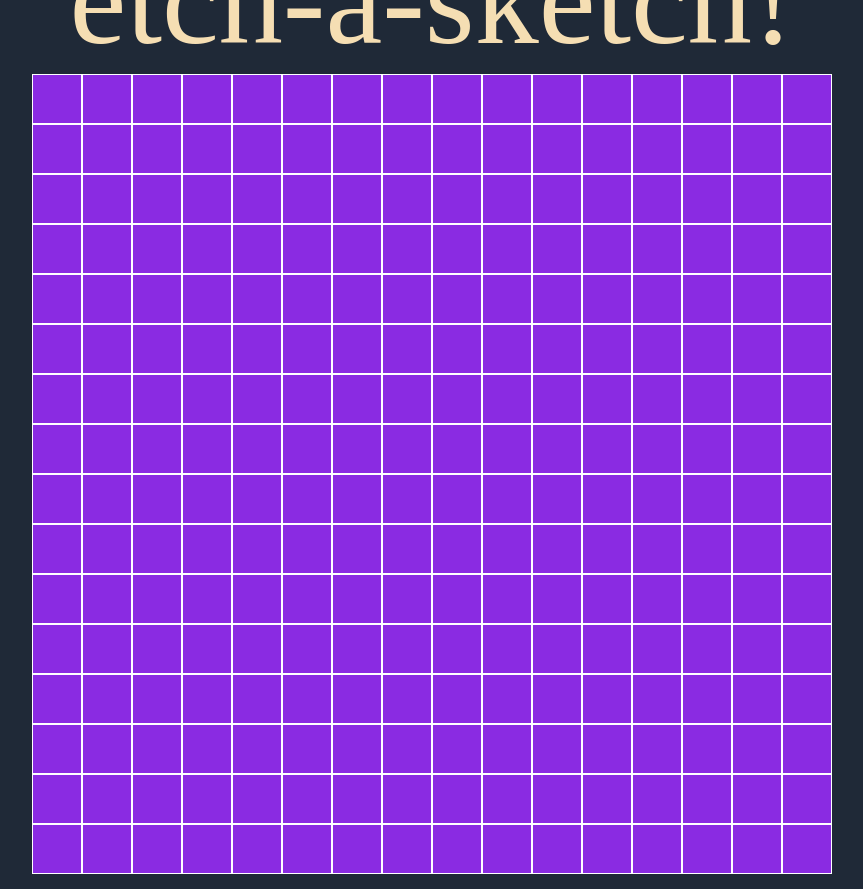
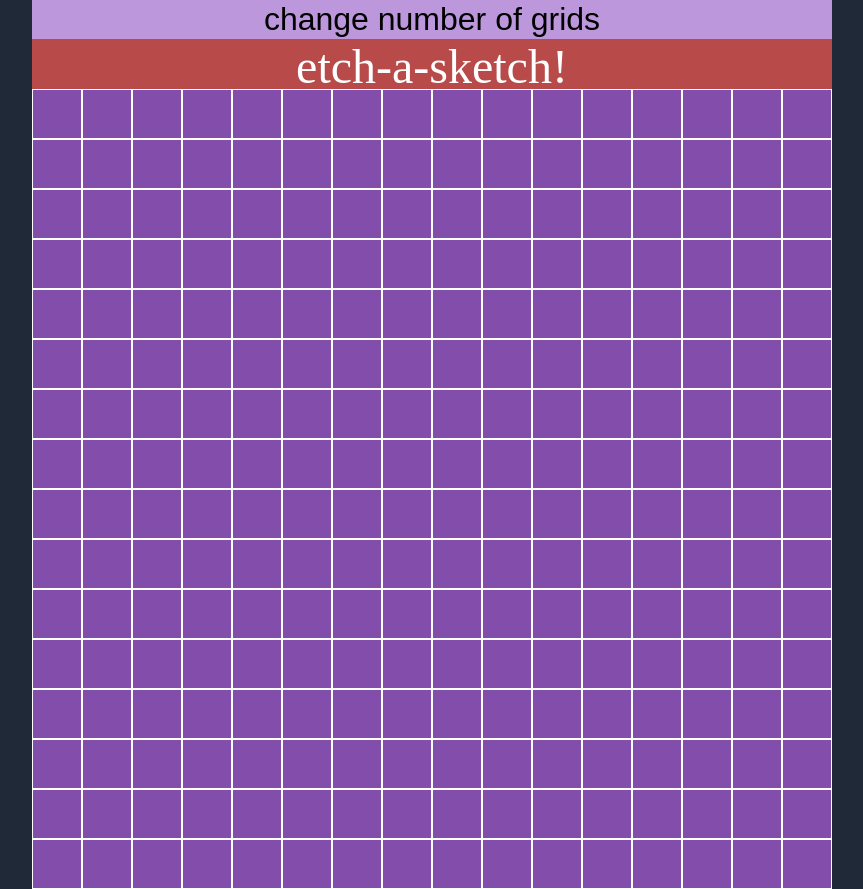
Before and after one commit to tamerugur/etch-a-sketch, a plain HTML site: page index.html in a window 1280 px wide. Shown: the whole page, without its empty margins (208-1071 px from the left). Drawn offline with Linux system fonts and the light colour scheme.

Commit message:
took a different approach in html structure, felt better.

```diff
--- a/index.html
+++ b/index.html
@@ -8,7 +8,7 @@
     <script src="script.js" defer></script>
 </head>
 <body>
-    <div id="header"></div>
+    <button></button>
     <div id = "container"></div>
 </body>
 </html>
--- a/script.js
+++ b/script.js
@@ -1,18 +1,45 @@
-var container = document.querySelector("#container");
+const container = document.querySelector("#container");
+const button = document.querySelector("button");
+const header = document.createElement("div");
+const grids = document.createElement("div");
+
+
+button.textContent = "change number of grids";
+header.textContent = "etch-a-sketch!"
+
+header.classList.add("header");
+grids.classList.add("grids");
+button.classList.add("but");
+
+container.appendChild(header);
+container.appendChild(grids);
 
 for (let i = 0; i < 256; i++) {
         const cell = document.createElement("div");
+        cell.style.width = "50px"
+        cell.style.height = "50px"
         cell.classList.add("cell");
-        container.appendChild(cell);
+        grids.appendChild(cell);
 }
-
-const header = document.querySelector("#header");
-header.textContent = "etch-a-sketch!"
 
 const cells = document.querySelectorAll(".cell");
 
 cells.forEach(cell => {
-        cell.addEventListener("mouseover", () =>{
+        cell.addEventListener("mouseenter", () =>{
                 cell.style.backgroundColor = "black";
         });
 })
+
+cells.forEach(cell => {
+        cell.addEventListener("mouseleave", () =>{
+                cell.style.backgroundColor = "#834eab";
+        });
+})
+
+button.addEventListener("mouseenter", () =>{
+        button.style.backgroundColor = "#d5bee9";
+});
+
+function setUpGrid() {
+
+}
--- a/style.css
+++ b/style.css
@@ -3,32 +3,52 @@ html, body {
     padding: 0;
     background-color: #1F2937;
     height: 100%;
-    display: flex;
-    flex-direction: column;
-    justify-content: center;
-    align-items: center;
+    width: 100%;
+
 }
 
 #container {
     width: 800px;
+    height: 850px;
+    background-color: #b84a4a;
+    position: absolute;
+    left: 50%;
+    right: 50%;
+    margin-left: -400px;
+    margin-right: -400px;
+
+}
+
+.grids {
+    width: 800px;
     height: 800px;
-    background-color: black;
     display: flex;
     flex-wrap: wrap;
-    justify-content: center;
-    align-items: center;
 }
 
-#header {
-    color: wheat;
+.header {
+    width: 800px;
+    height: 800px;
+    color: white;
     margin-top: 0;
-    font-size: 8em;
+    height: 50px;
+    font-size: 3em;
+    text-align: center;
 }
 
 .cell {
     width: 50px;
     height: 50px;
-    background-color: blueviolet;
+    background-color: #834eab;
     border: 1px solid white;
     box-sizing: border-box;
 }
+
+.but{
+    display: block;
+    margin: 0 auto;
+    font-size: 2em;
+    background-color: #bc97db;
+    border: 0px;
+    width: 800px;
+}
```
